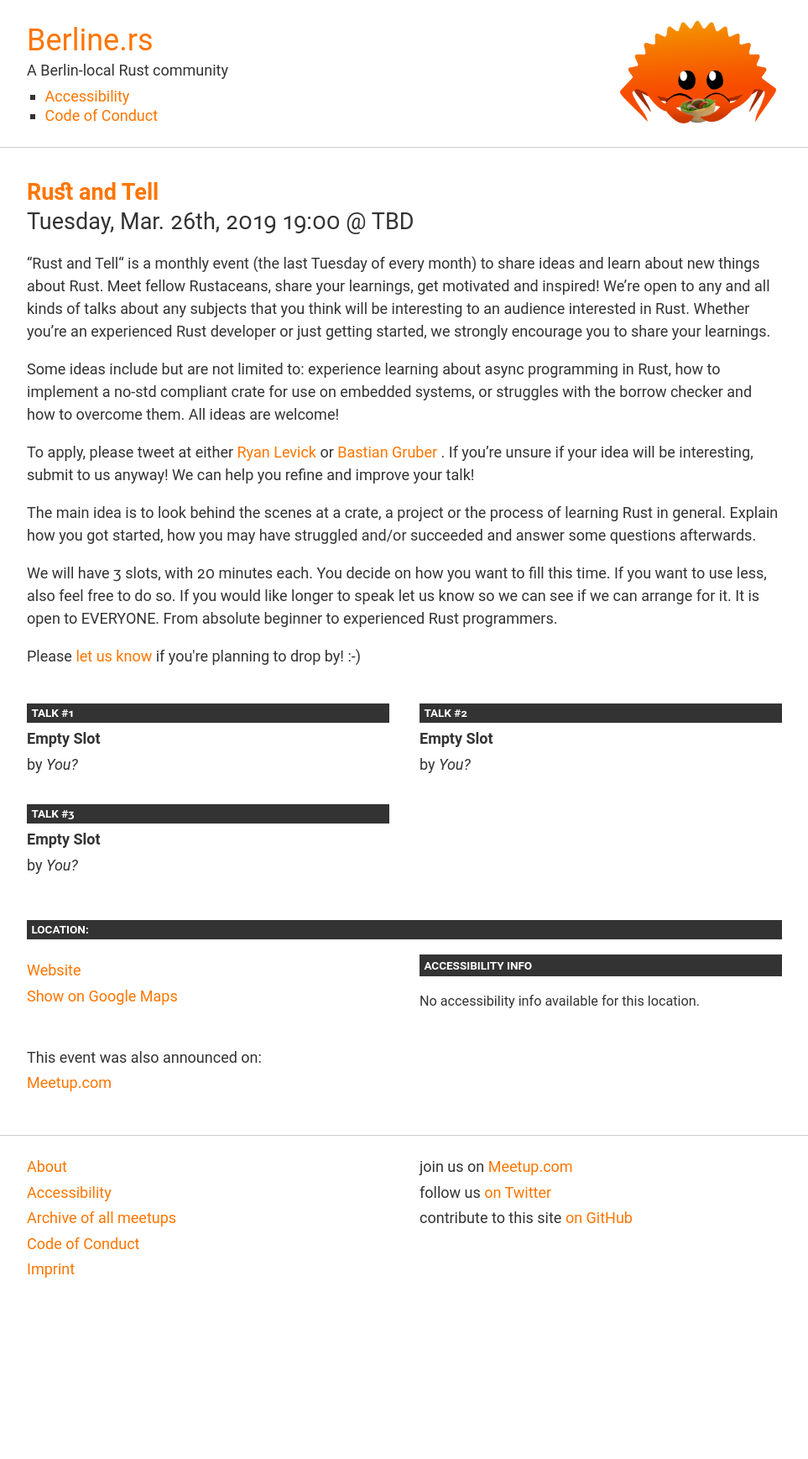
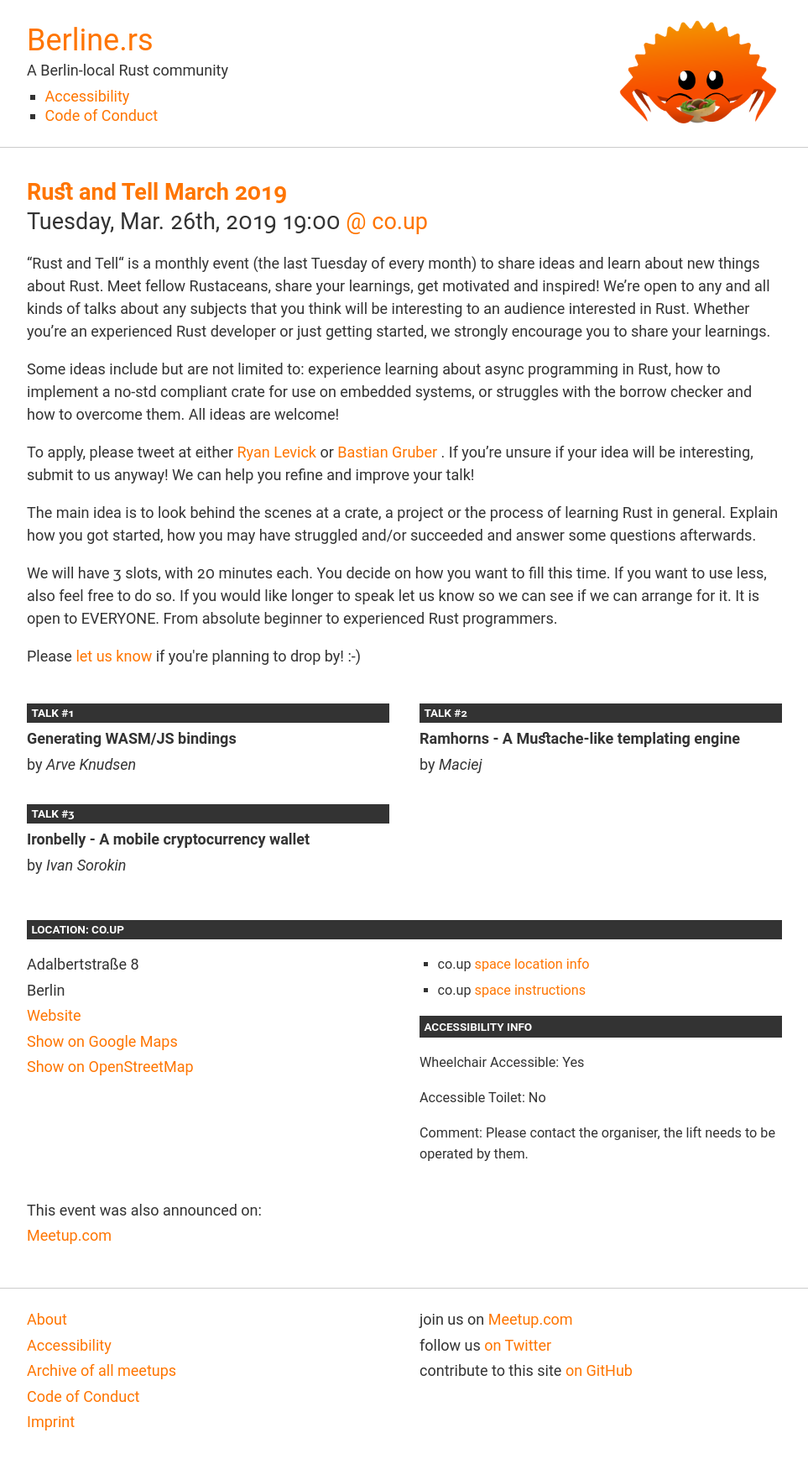
Before and after one commit to berlinrs/berline.rs, a Jekyll site: the page built from _posts/2019-03-26-rust-and-tell.md, in a window 1280 px wide. Shown: the whole page at 84% size, without its empty margins (158-1121 px from the left). Built offline with Jekyll 4.4.1, drawn with Linux system fonts in a browser that asks for light colours; before the commit the page ends 1556 px from its top, so only the background shows below that.

Commit message:
Add talks for upcoming Rust and Tell

```diff
--- a/_posts/2019-03-26-rust-and-tell.md
+++ b/_posts/2019-03-26-rust-and-tell.md
@@ -1,20 +1,20 @@
 ---
-title: "Rust and Tell"
+title: "Rust and Tell March 2019"
 date: "2019-03-26 19:00:00 CET"
 categories: meetup
 links:
     "Meetup.com": https://www.meetup.com/Rust-Berlin/events/szgnqqyzfbjc/
-location: TBD
+location: co-up
 talks:
-- title: "Empty Slot"
+- title: "Generating WASM/JS bindings"
   speaker:
-    name: "You?"
-- title: "Empty Slot"
+    name: "Arve Knudsen"
+- title: "Ramhorns - A Mustache-like templating engine"
   speaker:
-    name: "You?"
-- title: "Empty Slot"
+    name: "Maciej"
+- title: "Ironbelly - A mobile cryptocurrency wallet"
   speaker:
-    name: "You?"
+    name: "Ivan Sorokin"
 ---
 
 "Rust and Tell“ is a monthly event (the last Tuesday of every month) to share ideas and learn about new things about Rust. Meet fellow Rustaceans, share your learnings, get motivated and inspired! We’re open to any and all kinds of talks about any subjects that you think will be interesting to an audience interested in Rust. Whether you're an experienced Rust developer or just getting started, we strongly encourage you to share your learnings.
```
